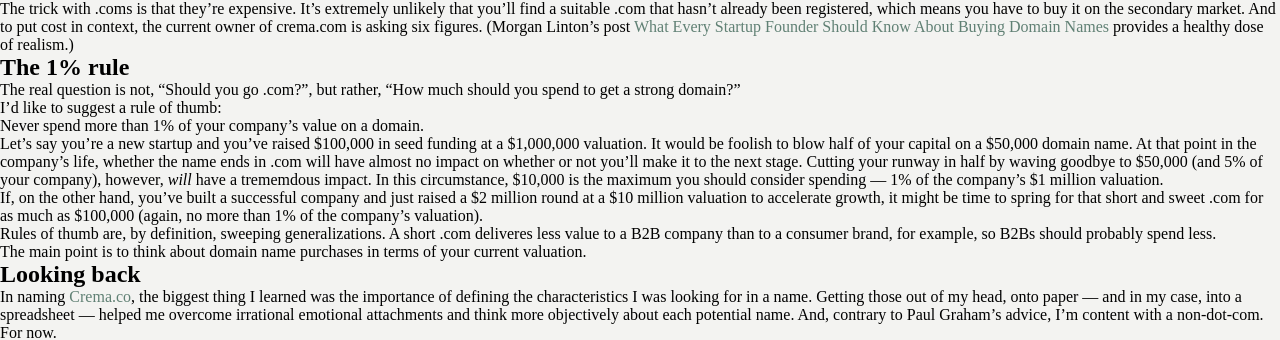
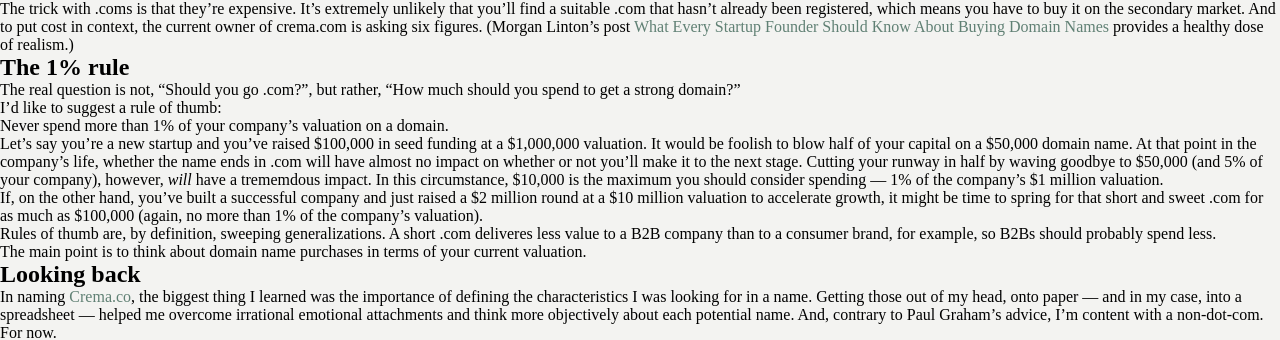
Before and after one commit to SeriouslyInc/tylertate, a Jekyll site: the page built from blog/_posts/2015-10-01-naming-startups-choosing-a-company-name.markdown, in a window 1280 px wide. Shown: the part 1825-2165 px from the top of the page. Built offline with Jekyll 4.4.1, drawn with Linux system fonts in a browser that asks for light colours; comment, search, counter and statistics services are not loaded.

Commit message:
Value to valuation.

```diff
--- a/blog/_posts/2015-10-01-naming-startups-choosing-a-company-name.markdown
+++ b/blog/_posts/2015-10-01-naming-startups-choosing-a-company-name.markdown
@@ -83,7 +83,7 @@ The real question is not, “Should you go .com?”, but rather, “How much sho
 
 I’d like to suggest a rule of thumb:
 
-> Never spend more than 1% of your company’s value on a domain.
+> Never spend more than 1% of your company’s valuation on a domain.
 
 Let’s say you’re a new startup and you’ve raised $100,000 in seed funding at a $1,000,000 valuation. It would be foolish to blow half of your capital on a $50,000 domain name. At that point in the company’s life, whether the name ends in .com will have almost no impact on whether or not you’ll make it to the next stage. Cutting your runway in half by waving goodbye to $50,000 (and 5% of your company), however, _will_ have a trememdous impact. In this circumstance, $10,000 is the maximum you should consider spending — 1% of the company’s $1 million valuation.
 
```
